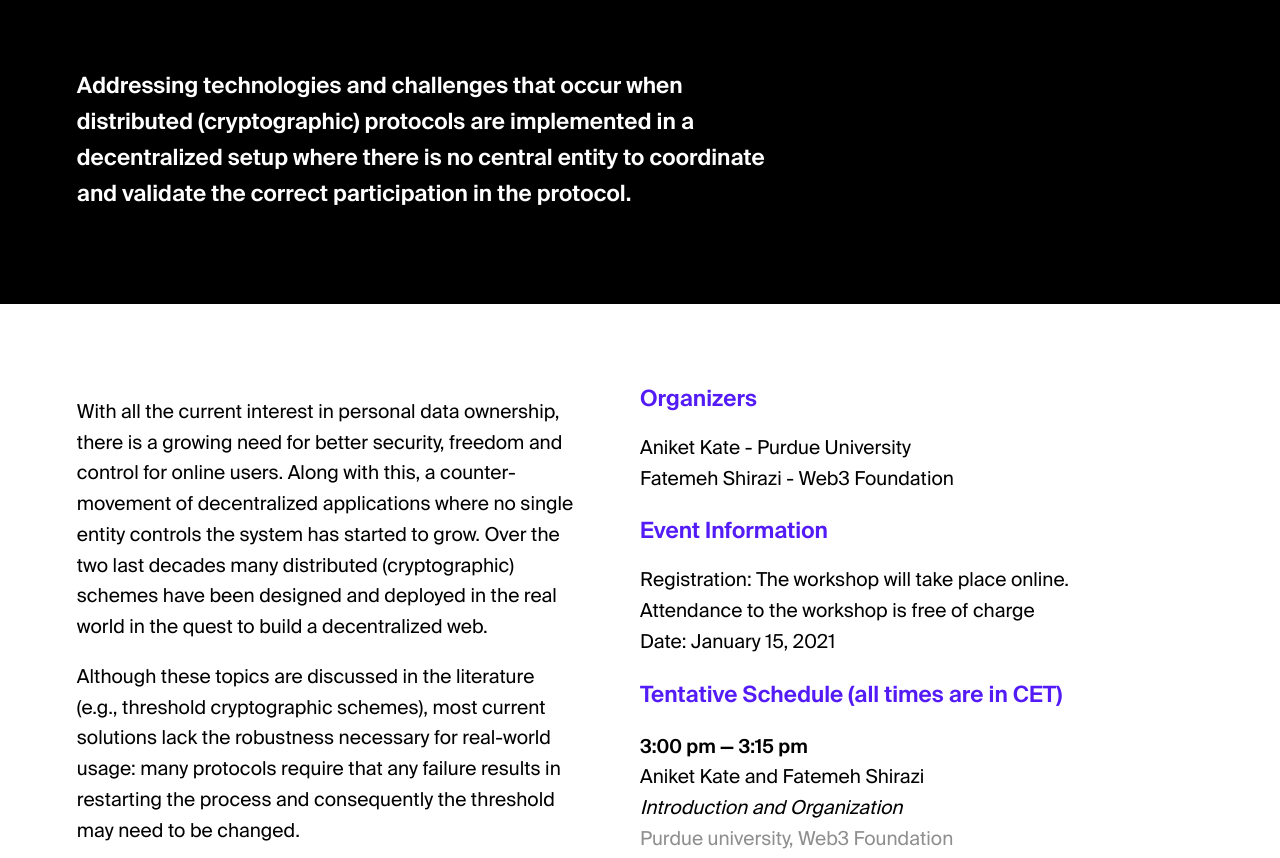
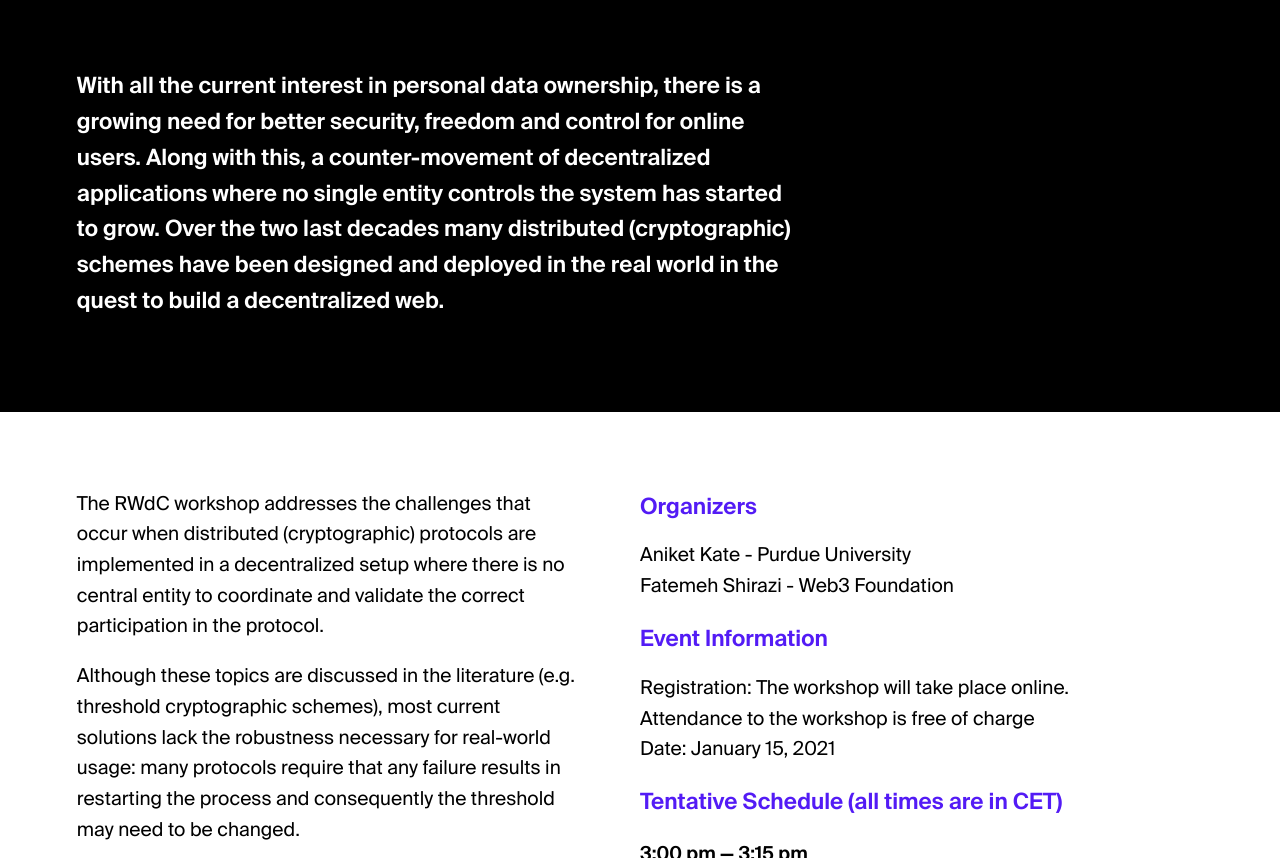
Before and after one commit to w3f-webops/rwc2021-real-world-decentralized-cryptography-workshop, a plain HTML site: page index.html in a window 1280 px wide. Shown: the part 582-1440 px from the top of the page. Drawn offline with nearby package versions, Linux system fonts and the light colour scheme.

Commit message:
Update copy text

```diff
--- a/index.html
+++ b/index.html
@@ -34,21 +34,20 @@
                 <h1 class="hero-headline">Workshop on Real-World Decentralized Cryptography</h1>
                 <div class="register">
                     <div class="register-date">January 15, 2021</div>
-                    <a href="#" target="_blank" rel="noopener noreferrer" class="register-link">Registration
+                    <a href="https://www.eventbrite.com/e/workshop-on-real-world-decentralized-cryptography-registration-134425567491" target="_blank" rel="noopener noreferrer" class="register-link">Registration
                         <svg width="24" height="24" xmlns="http://www.w3.org/2000/svg" fill-rule="evenodd" clip-rule="evenodd" fill="#fff">
                             <path d="M14 4h-13v18h20v-11h1v12h-22v-20h14v1zm10 5h-1v-6.293l-11.646 11.647-.708-.708 11.647-11.646h-6.293v-1h8v8z" />
                         </svg>
                     </a>
                 </div>
                 <img src="BIS2-01.svg" class="hero-image">
-                <h2 class="hero-text"><b>Addressing technologies and challenges that occur when distributed (cryptographic) protocols are implemented in a decentralized setup where there is no central entity to coordinate and validate the correct participation in the protocol.</b></h2>
+                <h2 class="hero-text"><b>With all the current interest in personal data ownership, there is a growing need for better security, freedom and control for online users. Along with this, a counter-movement of decentralized applications where no single entity controls the system has started to grow. Over the two last decades many distributed (cryptographic) schemes have been designed and deployed in the real world in the quest to build a decentralized web.</b></h2>
             </div>
             <div class="content">
                 <div class="wrapper columns">
                     <div class="column">
-                        <h2></h2>
-                        <p>With all the current interest in personal data ownership, there is a growing need for better security, freedom and control for online users. Along with this, a counter-movement of decentralized applications where no single entity controls the system has started to grow. Over the two last decades many distributed (cryptographic) schemes have been designed and deployed in the real world in the quest to build a decentralized web.</p>
-                        <p> Although these topics are discussed in the literature (e.g., threshold cryptographic schemes), most current solutions lack the robustness necessary for real-world usage: many protocols require that any failure results in restarting the process and consequently the threshold may need to be changed.</p>
+                        <p>The RWdC workshop addresses the challenges that occur when distributed (cryptographic) protocols are implemented in a decentralized setup where there is no central entity to coordinate and validate the correct participation in the protocol.</p>
+                        <p>Although these topics are discussed in the literature (e.g. threshold cryptographic schemes), most current solutions lack the robustness necessary for real-world usage: many protocols require that any failure results in restarting the process and consequently the threshold may need to be changed.</p>
                         <p>The goals of this workshop are to review the state-of-the-art research and practices, discuss existing challenges in terms of security and performance, and to trigger new research directions to tackle the challenges.</p>
                         <p>Topics such as distributed key generation, threshold cryptography, and multiparty computation will be presented in the workshop and in a concluding panel issues such as setups, robustness, and reconfigurability of cryptographic schemes when they are deployed in decentralized real-world conditions will be discussed.</p>
                     </div>
```
